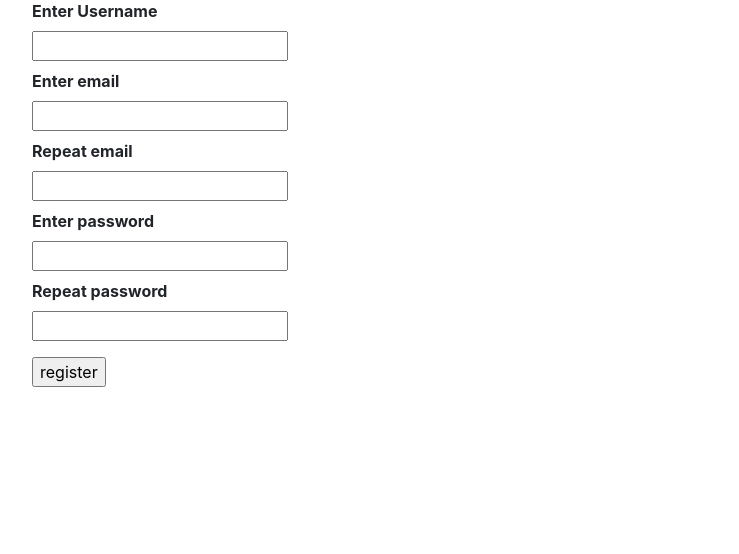
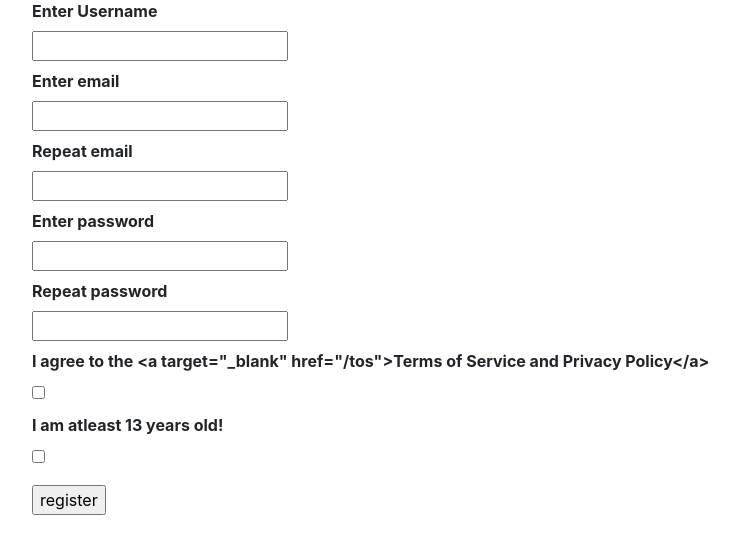
Before and after one commit to AlbianWarp/AlbianWarpServer, a Flask app: page /register in a window 1280 px wide. Shown: the part 127-681 px from the top of the page, without its empty margins (53-792 px from the left). Run offline with Flask 2, Linux system fonts and the light colour scheme; some libraries are stand-ins or nearby versions.

Commit message:
add checkboxes

```diff
--- a/warpserver/pages/register.py
+++ b/warpserver/pages/register.py
@@ -4,7 +4,7 @@ from flask import Blueprint, request, render_template
 
 from flask_wtf import FlaskForm
 
-from wtforms import StringField, PasswordField
+from wtforms import StringField, PasswordField, BooleanField
 from wtforms.validators import DataRequired, Email, Length, EqualTo, ValidationError
 from wtforms.fields.html5 import EmailField
 
@@ -69,6 +69,8 @@ class RegistrationForm(FlaskForm):
                                               Length(min=8),
                                               EqualTo('password', message='password must match')
                                           ])
+    accept_legal_stuff = BooleanField('I agree to the <a target="_blank" href="/tos">Terms of Service and Privacy Policy</a>', validators=[DataRequired()])
+    age_checkbox = BooleanField('I am atleast 13 years old!', validators=[DataRequired()])
 
 
 @register_page_blueprint.route('/register', methods=['POST', 'GET'])
--- a/warpserver/templates/register.html
+++ b/warpserver/templates/register.html
@@ -31,6 +31,8 @@
             {{ render_field(form.email_confirmation) }}
             {{ render_field(form.password) }}
             {{ render_field(form.password_confirmation) }}
+            {{ render_field(form.accept_legal_stuff) }}
+            {{ render_field(form.age_checkbox) }}
         </dl>
         <p></p><input type="submit" value="register">
     </form>
```
